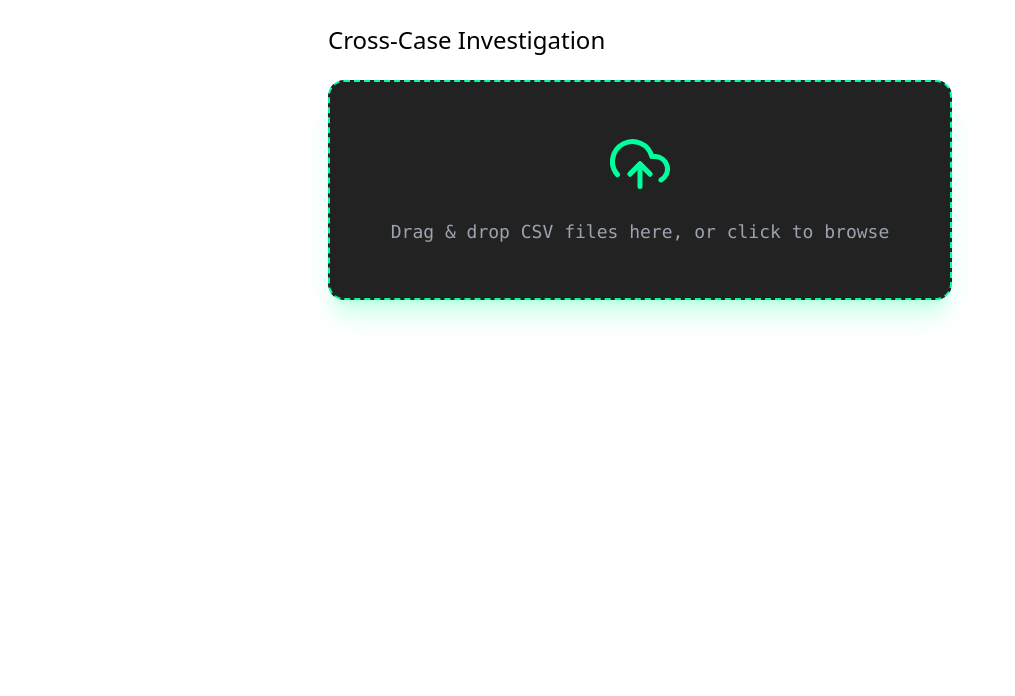
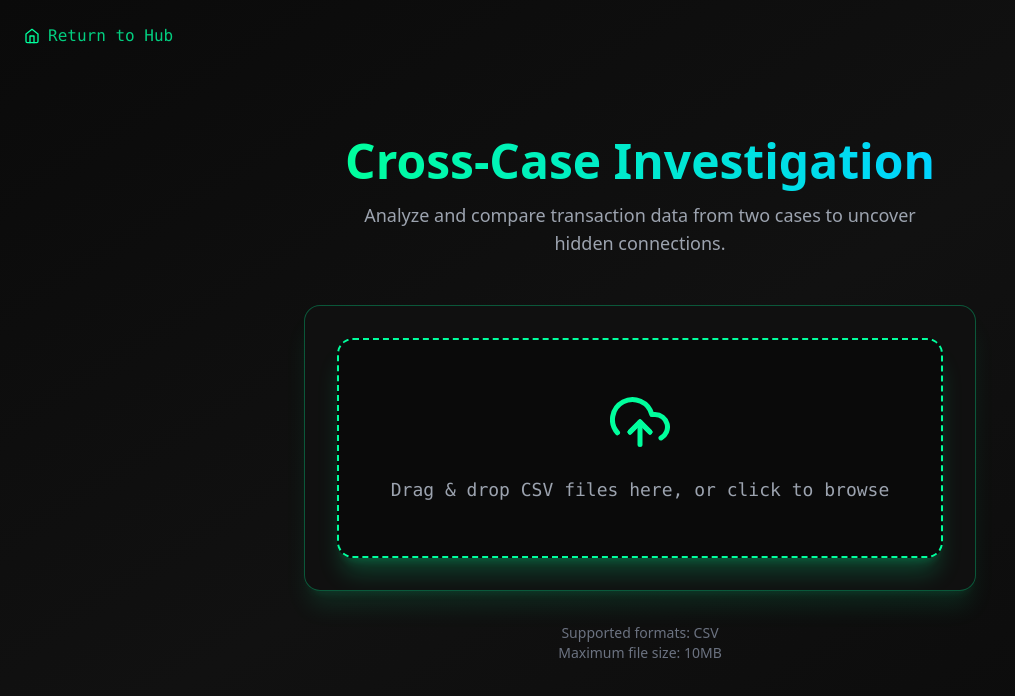
Before and after one commit to innovatewithkishlay/BankLayerTracker, a React (Vite) app in the folder frontend/: page /interlink in a window 1280 px wide. Shown: the top 696 px of the page, without its empty margins (0-1015 px from the left). Built offline with nearby package versions, Linux system fonts and the light colour scheme.

Commit message:
updated the ui for interlinkAnalysis

```diff
--- a/frontend/src/pages/InterlinkAnalysis.tsx
+++ b/frontend/src/pages/InterlinkAnalysis.tsx
@@ -3,6 +3,7 @@ import { FileUpload } from "../components/Input/FileUpload";
 import { useState } from "react";
 import { useNavigate } from "react-router-dom";
 import { motion } from "framer-motion";
+import { FiHome } from "react-icons/fi";
 
 export const InterlinkAnalysis = () => {
   const { uploadCase } = useAML();
@@ -33,17 +34,92 @@ export const InterlinkAnalysis = () => {
     <motion.div
       initial={{ opacity: 0 }}
       animate={{ opacity: 1 }}
-      className="max-w-2xl mx-auto p-6"
+      transition={{ duration: 0.5 }}
+      className="min-h-screen flex items-center justify-center bg-gradient-to-br from-[#0a0a0a] via-[#111111] to-[#0a0a0a] p-6 relative"
     >
-      <h2 className="text-2xl font-orbitron text-cyber-green mb-6">
-        Cross-Case Investigation
-      </h2>
-      <FileUpload onUpload={handleUpload} multiple />
-      {isProcessing && (
-        <p className="mt-4 font-mono text-cyber-green">
-          Processing transaction data...
-        </p>
-      )}
+      {/* Unique Back Button - Top Left */}
+      <motion.button
+        onClick={() => navigate("/")}
+        initial={{ opacity: 0, x: -20 }}
+        animate={{ opacity: 1, x: 0 }}
+        transition={{ duration: 0.3 }}
+        className="absolute top-6 left-6 flex items-center space-x-2 text-[#00ff9d] hover:text-[#00ff9d]/80 transition-colors group"
+      >
+        <FiHome className="group-hover:rotate-[-10deg] transition-transform" />
+        <span className="font-mono opacity-80 group-hover:opacity-100">
+          Return to Hub
+        </span>
+      </motion.button>
+
+      {/* Main Content */}
+      <div className="w-full max-w-2xl">
+        {/* Header */}
+        <motion.div
+          initial={{ y: -20, opacity: 0 }}
+          animate={{ y: 0, opacity: 1 }}
+          transition={{ delay: 0.2 }}
+          className="text-center mb-12"
+        >
+          <h1 className="text-4xl md:text-5xl font-bold text-white mb-4">
+            <span className="bg-gradient-to-r from-[#00ff9d] to-[#00d4ff] bg-clip-text text-transparent">
+              Cross-Case Investigation
+            </span>
+          </h1>
+          <p className="text-gray-400 text-lg max-w-xl mx-auto">
+            Analyze and compare transaction data from two cases to uncover
+            hidden connections.
+          </p>
+        </motion.div>
+
+        {/* Main Card */}
+        <motion.div
+          initial={{ y: 20, opacity: 0 }}
+          animate={{ y: 0, opacity: 1 }}
+          transition={{ delay: 0.4 }}
+          className="p-8 rounded-2xl border border-[#00ff9d]/30 bg-[#111111]/90 backdrop-blur-lg shadow-xl shadow-[#00ff9d]/10"
+        >
+          <FileUpload onUpload={handleUpload} multiple />
+
+          {/* Processing Indicator */}
+          {isProcessing && (
+            <motion.div
+              initial={{ opacity: 0 }}
+              animate={{ opacity: 1 }}
+              className="mt-6 flex items-center justify-center space-x-3"
+            >
+              <div className="flex space-x-2">
+                {[0, 1, 2].map((i) => (
+                  <motion.div
+                    key={i}
+                    animate={{ y: [0, -8, 0] }}
+                    transition={{
+                      repeat: Infinity,
+                      duration: 0.8,
+                      repeatDelay: 0.2,
+                      delay: i * 0.2,
+                    }}
+                    className="h-2 w-2 bg-[#00ff9d] rounded-full"
+                  />
+                ))}
+              </div>
+              <span className="font-mono text-[#00ff9d]">
+                Analyzing transaction data...
+              </span>
+            </motion.div>
+          )}
+        </motion.div>
+
+        {/* Optional: Tips or Instructions */}
+        <motion.div
+          initial={{ opacity: 0 }}
+          animate={{ opacity: 1 }}
+          transition={{ delay: 0.6 }}
+          className="mt-8 text-center text-gray-500 text-sm"
+        >
+          <p>Supported formats: CSV</p>
+          <p>Maximum file size: 10MB</p>
+        </motion.div>
+      </div>
     </motion.div>
   );
 };
```
